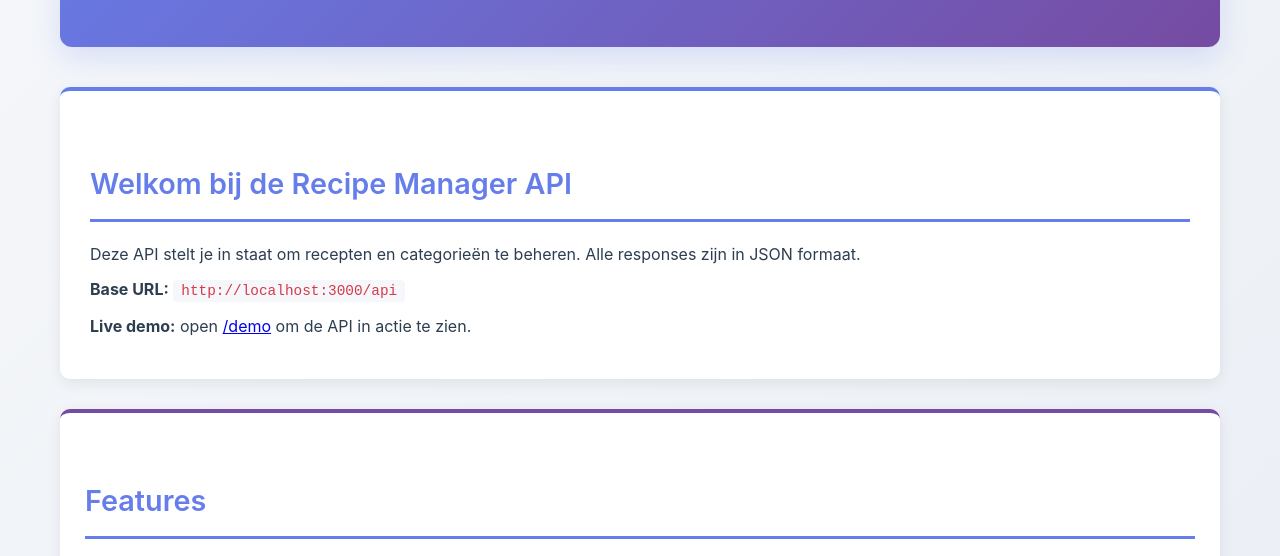
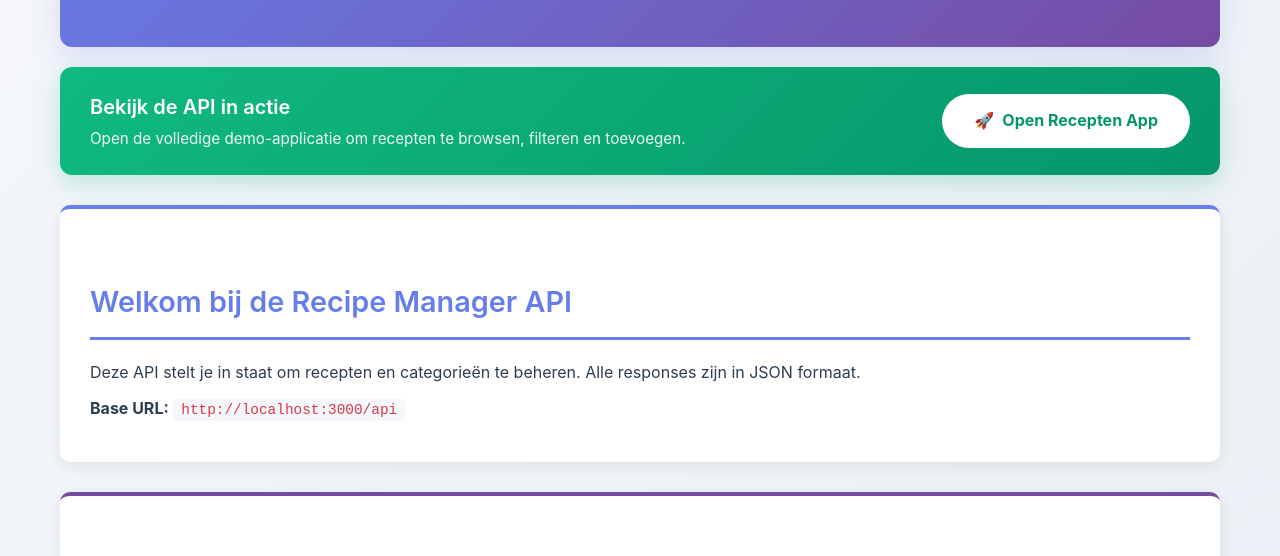
Before and after one commit to tombomeke-ehb/backend-web-api, a website: page public/index.html in a window 1280 px wide. Shown: the part 183-739 px from the top of the page. Drawn offline with Linux system fonts and the light colour scheme.

Commit message:
Add demo banner to homepage
Introduces a visually prominent demo banner to the homepage, encouraging users to view the full demo application. Also adjusts spacing and removes the previous inline demo link for improved layout and clarity.

```diff
--- a/public/index.html
+++ b/public/index.html
@@ -27,7 +27,7 @@
             color: white;
             padding: 50px 40px;
             border-radius: 12px;
-            margin-bottom: 40px;
+            margin-bottom: 20px;
             box-shadow: 0 10px 30px rgba(102, 126, 234, 0.2);
             text-align: center;
         }
@@ -63,6 +63,47 @@
             color: #555;
             margin: 15px 0 10px;
             font-weight: 600;
+        }
+
+        .demo-banner {
+            background: linear-gradient(135deg, #10b981 0%, #059669 100%);
+            color: white;
+            padding: 24px 30px;
+            border-radius: 12px;
+            margin-bottom: 30px;
+            display: flex;
+            align-items: center;
+            justify-content: space-between;
+            flex-wrap: wrap;
+            gap: 16px;
+            box-shadow: 0 8px 25px rgba(16,185,129,0.25);
+        }
+        .demo-banner-text h3 {
+            color: white;
+            margin: 0 0 4px;
+            font-size: 1.25em;
+        }
+        .demo-banner-text p {
+            margin: 0;
+            opacity: 0.92;
+            font-size: 0.95em;
+        }
+        .demo-banner-btn {
+            background: white;
+            color: #059669;
+            padding: 14px 32px;
+            border-radius: 999px;
+            text-decoration: none;
+            font-weight: 700;
+            transition: all 0.2s;
+            display: inline-flex;
+            align-items: center;
+            gap: 8px;
+            font-size: 1em;
+        }
+        .demo-banner-btn:hover {
+            transform: translateY(-2px);
+            box-shadow: 0 8px 20px rgba(0,0,0,0.15);
         }
 
         .intro {
@@ -298,6 +339,7 @@
             h2 { font-size: 1.4em; }
             header { padding: 30px 20px; }
             .demo-buttons { grid-template-columns: 1fr; }
+            .demo-banner { text-align: center; justify-content: center; }
         }
     </style>
 </head>
@@ -307,11 +349,20 @@
         <p>Een database-driven REST API gebouwd met Node.js, Express en MySQL</p>
     </header>
 
+    <div class="demo-banner">
+        <div class="demo-banner-text">
+            <h3>Bekijk de API in actie</h3>
+            <p>Open de volledige demo-applicatie om recepten te browsen, filteren en toevoegen.</p>
+        </div>
+        <a href="/demo" class="demo-banner-btn">
+            <span>🚀</span> Open Recepten App
+        </a>
+    </div>
+
     <div class="intro">
         <h2>Welkom bij de Recipe Manager API</h2>
         <p>Deze API stelt je in staat om recepten en categorieën te beheren. Alle responses zijn in JSON formaat.</p>
         <p><strong>Base URL:</strong> <code>http://localhost:3000/api</code></p>
-        <p><strong>Live demo:</strong> open <a href="/demo">/demo</a> om de API in actie te zien.</p>
     </div>
 
     <div class="feature-list">
```
